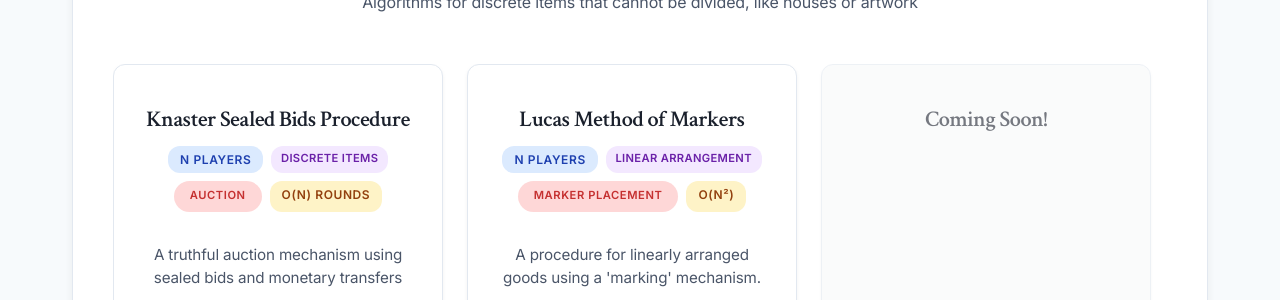
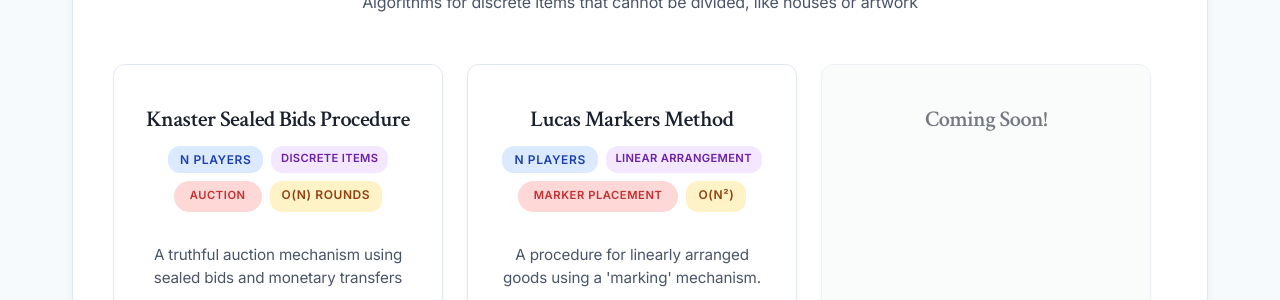
Before and after one commit to amaan-19/fair-division-exercises, a Jekyll site: the page built from index.md, in a window 1280 px wide and 900 px high, scrolled down 1267 px. Shown: the part 155-455 px from the top of the window. Built offline with Jekyll 4.4.1, drawn with Linux system fonts in a browser that asks for light colours; our own code applies the rules of GitHub Pages for plain Markdown files.

Commit message:
updated lucas

```diff
--- a/index.md
+++ b/index.md
@@ -162,7 +162,7 @@ title: Fair Division Algorithms
             <div class="algorithm-meta">
               <span class="meta-badge players-badge">N Players</span>
               <span class="meta-badge type-badge">Discrete</span>
-              <span class="meta-badge complexity-badge">$O(n^2)$ RW Queries</span>
+              <span class="meta-badge complexity-badge">O(N²) RW Queries</span>
             </div>
           </div>
           <div class="algorithm-content">
@@ -186,7 +186,7 @@ title: Fair Division Algorithms
             <div class="algorithm-meta">
               <span class="meta-badge players-badge">N Players</span>
               <span class="meta-badge type-badge">Discrete</span>
-              <span class="meta-badge complexity-badge">$\Omega(n)$ RW Queries</span>
+              <span class="meta-badge complexity-badge">$\Omega$(N) RW Queries</span>
             </div>
           </div>
           <div class="algorithm-content">
@@ -260,7 +260,7 @@ title: Fair Division Algorithms
         <!-- Lucas' Method of Markers Algorithm Card -->
         <div class="algorithm-card">
             <div class="algorithm-header">
-                <h3 class="algorithm-title">Lucas Method of Markers</h3>
+                <h3 class="algorithm-title">Lucas Markers Method</h3>
                 <div class="algorithm-meta">
                     <span class="meta-badge players-badge">N Players</span>
                     <span class="meta-badge type-badge">Linear Arrangement</span>
```
